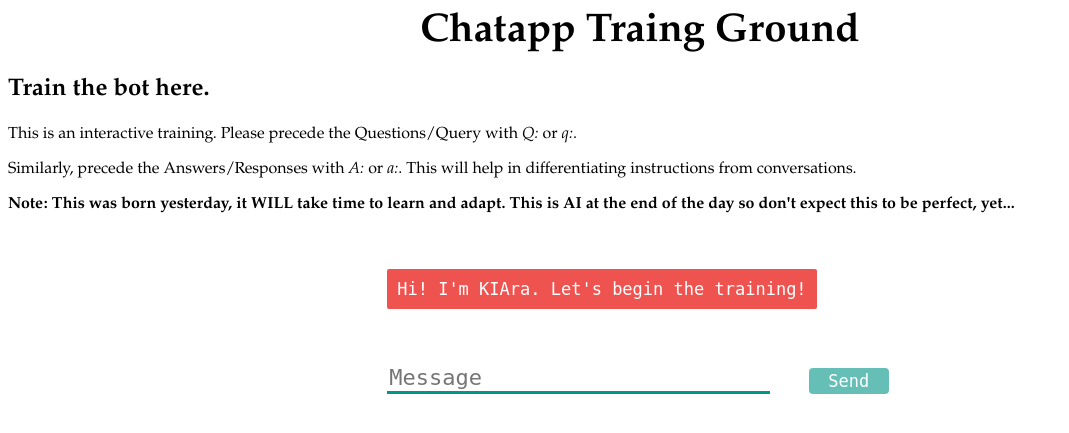
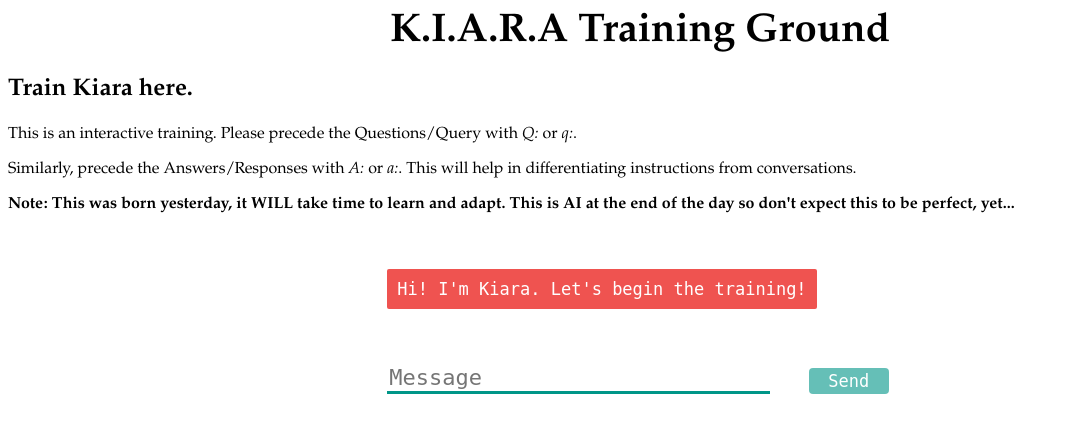
Before and after one commit to nrahul1992/flaskrepo_urlredirection, a Flask app: template flaskr/templates/chattrain.html in a window 1280 px wide. Shown: the top 433 px of the page, without its empty margins (0-1069 px from the left). Run offline with Flask 2, Linux system fonts and the light colour scheme; the template is opened without the code that fills it, so the values that code supplies are empty; some libraries are stand-ins or nearby versions.

Commit message:
HTML changes for the app home and messages.

```diff
--- a/flaskr/templates/chattrain.html
+++ b/flaskr/templates/chattrain.html
@@ -1,20 +1,20 @@
 <!DOCTYPE html>
 <html>
   <head>
-      <title>Chatapp!</title>
+      <title>K.I.A.R.A Training Ground</title>
     <link rel="stylesheet" type="text/css" href="/static/css/style.css">
     <script src="https://ajax.googleapis.com/ajax/libs/jquery/3.2.1/jquery.min.js"></script>
   </head>
   <body onload="checkInput()">
-    <h1>Chatapp Traing Ground</h1>
-    <h2>Train the bot here. </h2>
+    <h1>K.I.A.R.A Training Ground</h1>
+    <h2>Train Kiara here. </h2>
     <p>This is an interactive training. Please precede the Questions/Query with <i>Q:</i>  or <i>q:</i>. </p>
     <p>Similarly, precede the Answers/Responses with <i>A:</i>  or <i>a:</i>. This will help in differentiating instructions from conversations.</p>
 
     <b>Note: This was born yesterday, it WILL take time to learn and adapt. This is AI at the end of the day so don't expect this to be perfect, yet...</b>
     <div>
       <div id="chatbox">
-        <p class="botText"><span>Hi! I'm KIAra. Let's begin the training!  </span></p>
+        <p class="botText"><span>Hi! I'm Kiara. Let's begin the training!  </span></p>
       </div>
       <div id="userInput">
         <input id="textInput" type="text" name="msg" placeholder="Message">
```
Also changed, not shown: flaskr/templates/chathome.html (+8 -2 lines).
